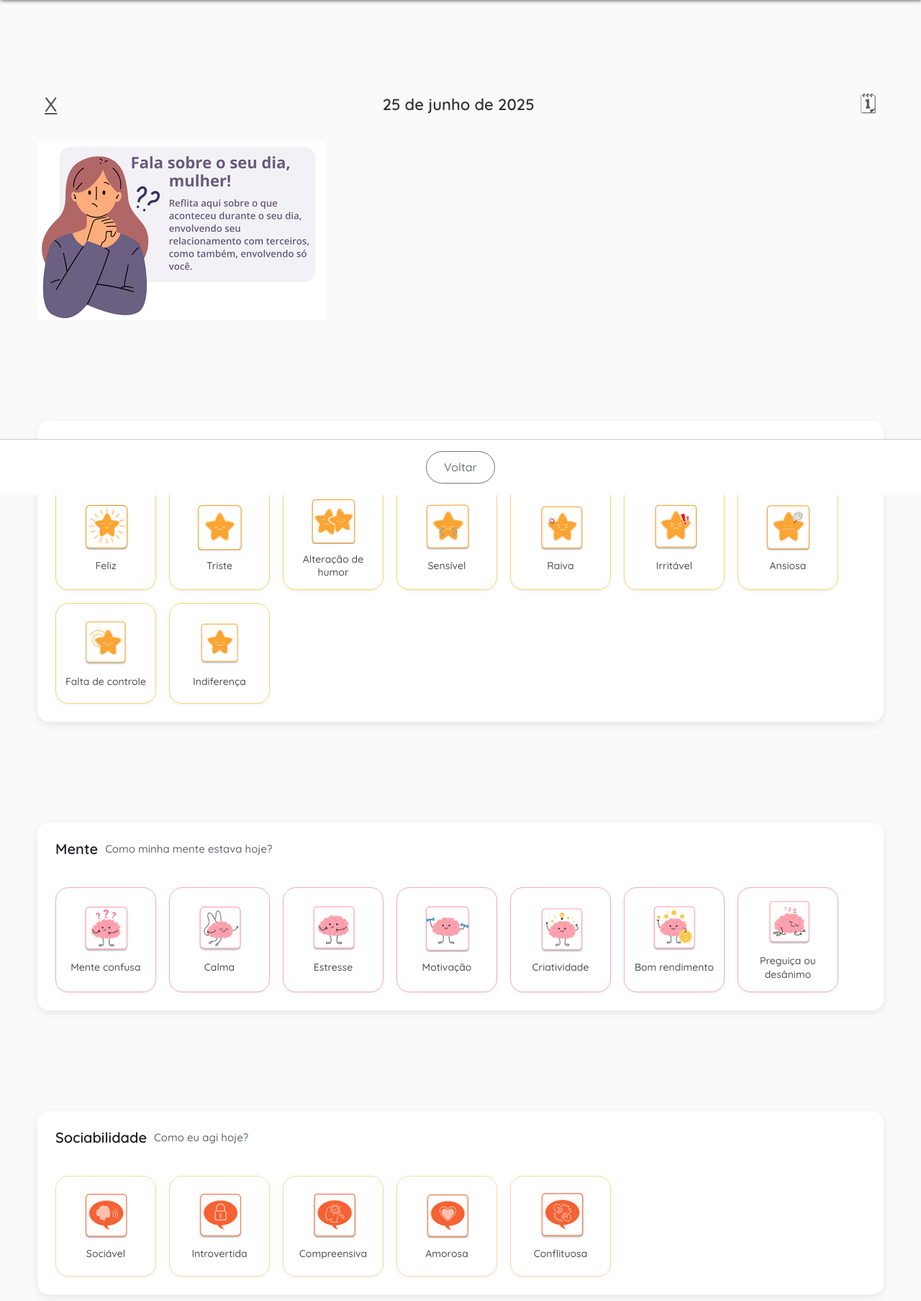
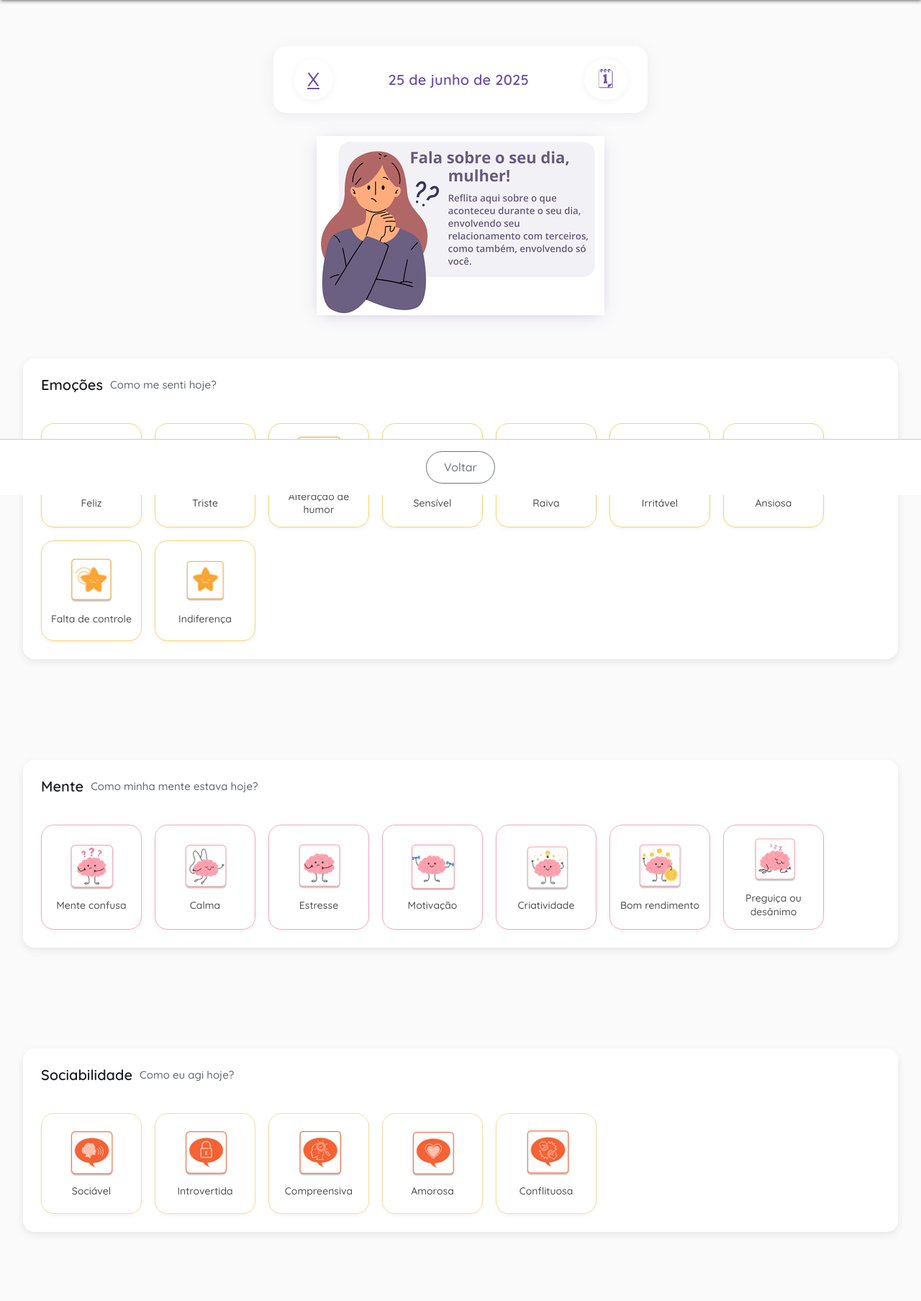
Before and after one commit to immlvia/Diario-da-Mulher, a Flask app: page /diario in a window 1280 px wide. Shown: the part 112-1920 px from the top of the page at 72% size. Run offline with Flask 3, Linux system fonts and the light colour scheme; the visitor is signed in with stand-in values (Sample User, id 1).

Commit message:
botando o css de volta

```diff
--- a/app/static/style.css
+++ b/app/static/style.css
@@ -433,103 +376,86 @@
     transition: all 0.3s ease;
 }
 
-/* Responsivo */
-@media (max-width: 600px) {
-    .circular-progress-container {
-        width: 140px;
-        height: 140px;
-    }
-
-    .ciclo-header h1 {
-        font-size: 20px;
-    }
-
-    .circular-progress .progress-value {
-        font-size: 1.2rem;
-    }
-
-    .ciclo-header .btn-fechar {
-        font-size: 1.5em;
-    }
-}
-/*
-usar no footer
-*/
-
-
 /*Diario*/
 body#page-diario-body {
-    background-color: #F8F9FA; /* Um cinza muito, muito claro */
+    background-color: #F8F9FA;
 }
 
-/* Container principal para centrar o conteúdo */
-#page-diario {
-    max-width: 1500px;
-    margin: 40px auto;
-    padding: 20px;
-}
-
-/* Cabeçalho do Diário */
-.diario-header {
-    display: flex;
-    flex-direction: row;
-    justify-content: space-between;
-    align-items: center;
-    margin-bottom: 30px;
-    padding: 0 10px;
-}
-
-.diario-header h1 {
-    font-size: 22px;
-    font-weight: 600;
-    color: #333;
-    margin: 0;
-    text-align: center;
-}
-
-.btn-fechar, .btn-calendario {
-    background: none;
-    border: none;
-    font-size: 28px;
-    cursor: pointer;
-    color: #555;
-}
-
-/* --- Estilos das Secções de Registro --- */
 .page-diario {
     max-width: 1300px;
     margin: 40px auto;
     padding: 20px;
 }
 
-/* Cabeçalho do Diário */
+.intro-banner {
+    width: 400px;
+    height: auto;
+    margin: 0 auto 18px auto;
+    background: transparent !important;
+    border: none !important;
+    border-radius: 18px;
+    margin-bottom: -80px;
+    box-shadow: 0 4px 24px 0 rgba(107, 79, 170, 0.13), 0 1.5px 8px 0 rgba(107, 79, 170, 0.08);
+}
+
+.intro-banner-2 {
+    width: 400px;
+    height: auto;
+    margin: 0 auto 18px auto;
+    background: transparent !important;
+    border: none !important;
+    border-radius: 18px;
+    margin-bottom: -80px;
+    box-shadow: 0 4px 24px 0 rgba(107, 79, 170, 0.13), 0 1.5px 8px 0 rgba(107, 79, 170, 0.08);
+}
+
 .diario-header {
     display: flex;
-    flex-direction: row;
-    justify-content: space-between;
     align-items: center;
-    margin-bottom: 30px;
-    padding: 0 10px;
+    justify-content: center;
+    gap: 18px;
+    background: #fff;
+    border-radius: 18px;
+    box-shadow: 0 4px 18px rgba(145, 136, 174, 0.13);
+    padding: 18px 28px 18px 28px;
+    margin-bottom: 32px;
+    position: relative;
+    max-width: 520px;
+    margin-left: auto;
+    margin-right: auto;
 }
 
 .diario-header h1 {
-    font-size: 22px;
+    flex: 1;
+    text-align: center;
+    font-size: 1.25rem;
     font-weight: 600;
-    color: #333;
+    color: #6b4faa;
     margin: 0;
-    text-align: center;
+    font-family: 'Quicksand', Arial, sans-serif;
+    letter-spacing: 0.01em;
 }
 
 .btn-fechar, .btn-calendario {
     background: none;
     border: none;
-    font-size: 28px;
+    font-size: 1.7rem;
+    color: #6b4faa;
+    border-radius: 50%;
+    transition: background 0.18s, box-shadow 0.18s;
+    padding: 0.3em 0.7em;
+    box-shadow: 0 1.5px 8px 0 rgba(107, 79, 170, 0.08);
     cursor: pointer;
-    color: #555;
+    outline: none;
 }
 
-/* --- Estilos das Secções de Registro --- */
-.secao-registro {
+.btn-fechar:hover, .btn-calendario:hover {
+    background: #844697;
+    color: #fff;
+    box-shadow: 0 4px 18px rgba(244, 168, 198, 0.18);
+}
+
+.secao-registro, .secao-companheiro {
     background-color: #ffffff;
     border-radius: 16px;
     padding: 25px;
@@ -575,7 +508,6 @@
     flex-direction: column;
     align-items: center;
     justify-content: center;
-    background-color: #ffffff;
     border: 1.5px solid #e0e0e0;
     border-radius: 18px;
     padding: 15px 10px;
@@ -758,84 +635,10 @@
     100% { transform: scale(1.05); }
 }
 
-.botao-emocao input[type="checkbox"]:checked,
-.botao-card input[type="checkbox"]:checked,
-.botao-selecao input[type="checkbox"]:checked {
+.botao-emocao:has(input:checked),
+.botao-card:has(input:checked),
+.botao-selecao:has(input:checked) {
     animation: pulse-selected 0.6s ease-in-out;
-}
-
-/* Indicador visual adicional - borda interna */
-.botao-emocao input[type="checkbox"]:checked::before,
-.botao-card input[type="checkbox"]:checked::before,
-.botao-selecao input[type="checkbox"]:checked::before {
-    content: '';
-    position: absolute;
-    top: 2px;
-    left: 2px;
-    right: 2px;
-    bottom: 2px;
-    border: 2px solid rgba(255, 255, 255, 0.8);
-    border-radius: 8px;
-    pointer-events: none;
-}
-
-/* Efeito de brilho quando selecionado */
-.botao-emocao input[type="checkbox"]:checked + img,
-.botao-card input[type="checkbox"]:checked + img,
-.botao-selecao input[type="checkbox"]:checked + img {
-    animation: glow 2s ease-in-out infinite alternate;
-}
-
-@keyframes glow {
-    from { filter: brightness(1) drop-shadow(0 0 2px currentColor); }
-    to { filter: brightness(1.2) drop-shadow(0 0 8px currentColor); }
-}
-
-/* Melhorias na responsividade para checkboxes */
-@media (max-width: 768px) {
-    .botao-emocao,
-    .botao-card,
-    .botao-selecao {
-        min-height: 60px;
-        padding: 8px;
-    }
-
-    .botao-emocao input[type="checkbox"]:checked,
-    .botao-card input[type="checkbox"]:checked,
-    .botao-selecao input[type="checkbox"]:checked {
-        transform: scale(1.03);
-    }
-
-    .botao-emocao input[type="checkbox"]:checked + img,
-    .botao-card input[type="checkbox"]:checked + img,
-    .botao-selecao input[type="checkbox"]:checked + img {
-        animation: none; /* Remove animação em mobile para melhor performance */
-    }
-
-    .botao-emocao input[type="checkbox"]:checked ~ .checkmark,
-    .botao-card input[type="checkbox"]:checked ~ .checkmark,
-    .botao-selecao input[type="checkbox"]:checked ~ .checkmark {
-        width: 16px;
-        height: 16px;
-        font-size: 10px;
-        right: 2px;
-        bottom: 2px;
-    }
-}
-
-/* Animação suave para transições */
-.botao-emocao,
-.botao-card,
-.botao-selecao {
-    transition: all 0.3s ease;
-    position: relative;
-}
-
-/* Efeito de destaque para o texto quando selecionado */
-.botao-emocao,
-.botao-card,
-.botao-selecao {
-    position: relative;
 }
 
 .checkmark {
--- a/app/templates/diario.html
+++ b/app/templates/diario.html
@@ -487,7 +487,7 @@
                             <div class="checkmark">✓</div>
                         </label>
                         <label class="botao-selecao">
-                            <input type="checkbox" name="conversa" value="ameacar">
+                            <input type="checkbox" name="socializacao" value="ameacar">
                             <img src="{{ url_for('static', filename='imagens/64.jpg') }}" alt="Ícone de Ameaçar" class="imagem-botao">
                             <span>Ameaçar</span>
                             <div class="checkmark">✓</div>
```
Also changed, not shown: other parts of app/static/style.css (+100 -205 lines).
